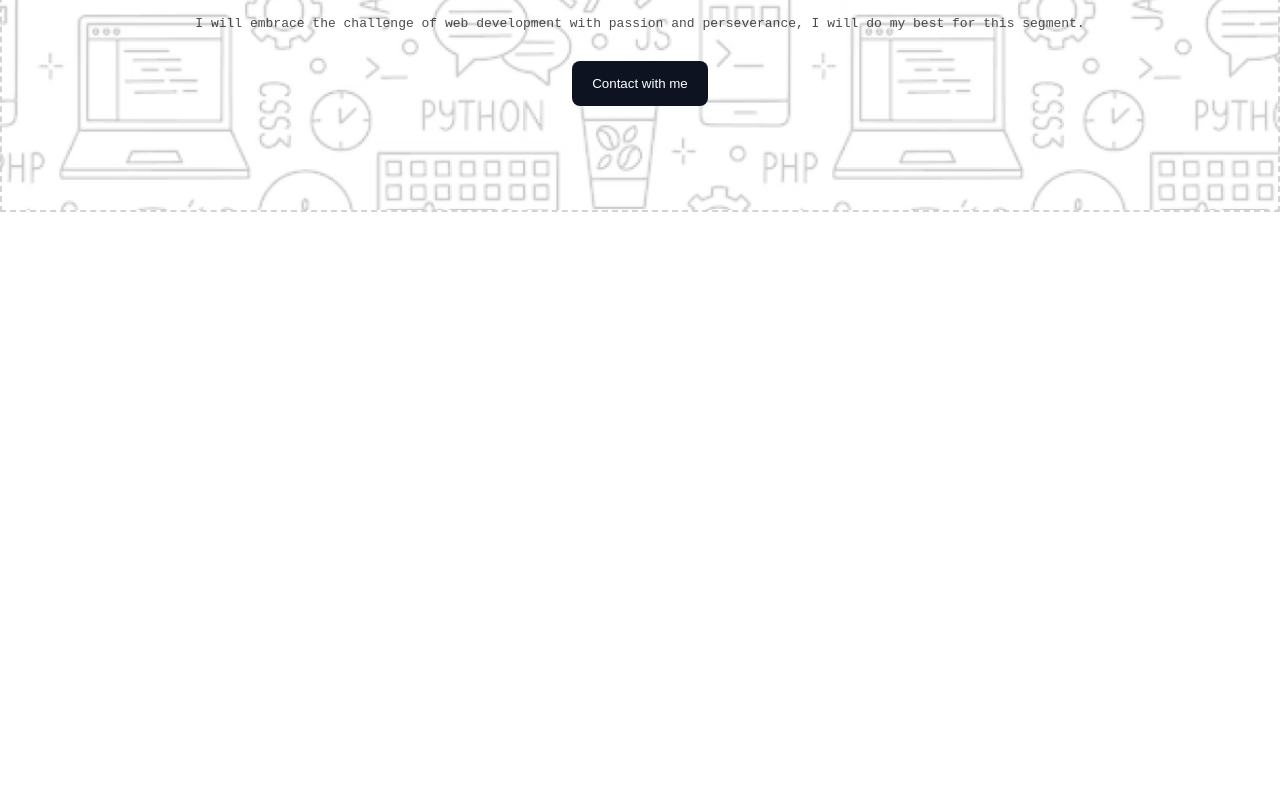
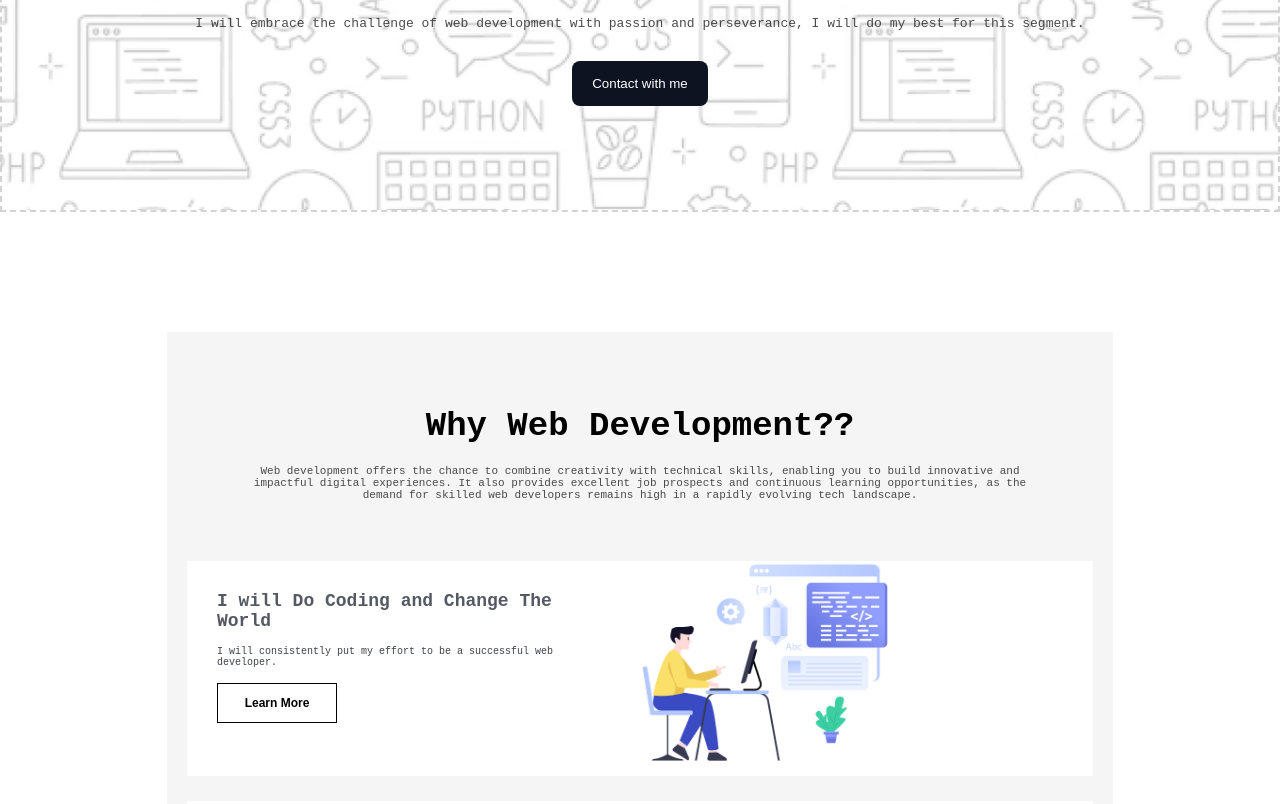
Before and after one commit to tyouacein/Assignment-1, a plain HTML site: page index.html in a window 1280 px wide. Shown: the part 542-1346 px from the top of the page. Before the commit the page ends 800 px from the top, so only its background shows below. Drawn offline with Linux system fonts and the light colour scheme; a web font is replaced by a local one.

Commit message:
Added Layer-1 design

```diff
--- a/index.html
+++ b/index.html
@@ -16,7 +16,26 @@
             <button class="btn-primary">Contact with me</button>
         </div>
     </header>
-    <main>
+    <main class="main-section-container">
+        <!-- Why Web Development?? section starts from here -->
+         <section class="second-section-container">
+            <div class="second-section-content">
+                <h2 class="second-section-title">Why Web Development??</h2>
+                <p class="second-section-description">Web development offers the chance to combine creativity with technical skills, enabling you to build innovative and impactful digital experiences. It also provides excellent job prospects and continuous learning opportunities, as the demand for skilled web developers remains high in a rapidly evolving tech landscape.</p>
+            </div>
+         </section>
+         <section class="layer1-container">
+            <div class="layer1-leftside-content">
+                <h3 class="layer1-leftside-content-title">I will Do Coding and Change The <br>
+                    World</h3>
+                    <p class="layer1-leftside-content-description">I will consistently put my effort to be a successful web developer.</p>
+                    <button class="btn-secondary">Learn More</button>
+            </div>
+            <div class="layer1-rightside-content">
+                <img class="layer1-img" src="assets/Layer_1.png" alt="Layer_1">
+            </div>
+         </section>
+        <!-- Why Web Development?? section ends here -->
     </main>
     <footer></footer>
 </body>
--- a/styles/style.css
+++ b/styles/style.css
@@ -54,3 +54,78 @@ body{
     border: none;
 }
 /* banner section style ends here */
+
+/* second section styles stars from here */
+.main-section-container{
+    width: 946px;
+    height: 1235px;
+    border: 20px solid whitesmoke;
+    margin: 0 auto;
+    margin-top: 120px;
+}
+.second-section-content{
+    display: flex;
+    flex-direction: column;
+    justify-content: center;
+    align-items: center;
+    border: 40px solid whitesmoke;
+    background-color: whitesmoke;
+}
+.second-section-title{
+    font-size: 34px;
+    margin-top: 15px;
+}
+.second-section-description{
+    font-size: 11px;
+    margin: 20px;
+    opacity: 0.7;
+    text-align: center;
+}
+.layer1-container{
+    width: 907px;
+    height: 240px;
+    margin: 0 auto;
+    display: flex;
+    border-bottom: 25px solid whitesmoke;
+}
+.layer1-leftside-content{
+    width: 50%;
+    height: 240px;
+    flex-direction: column;
+    justify-content:center;
+    align-items: center;
+    padding: 30px;
+    margin-left: 0;
+}
+.layer1-leftside-content-title{
+    font-size: 18px;
+    font-weight: 700;
+    color: rgba(13, 19, 33, 0.7);
+}
+.layer1-leftside-content-description{
+    font-size: 10px;
+    font-weight: 400;
+    opacity: 0.8;
+    color: rgb(13, 19, 33);
+    margin-top: 15px;
+}
+.btn-secondary{
+    border: 1px solid black;
+    font-weight: 600;
+    font-size: 12px;
+    width: 120px;
+    height: 40px;
+    background-color:white;
+    padding: 5px;
+    margin-top: 15px;
+}
+.layer1-rightside-content{
+    width: 50%;
+    height: 240px;
+}
+.layer1-img{
+    width: 259px;
+    height: 217px;
+}
+
+/* layer-2 styles starts from here */
```
